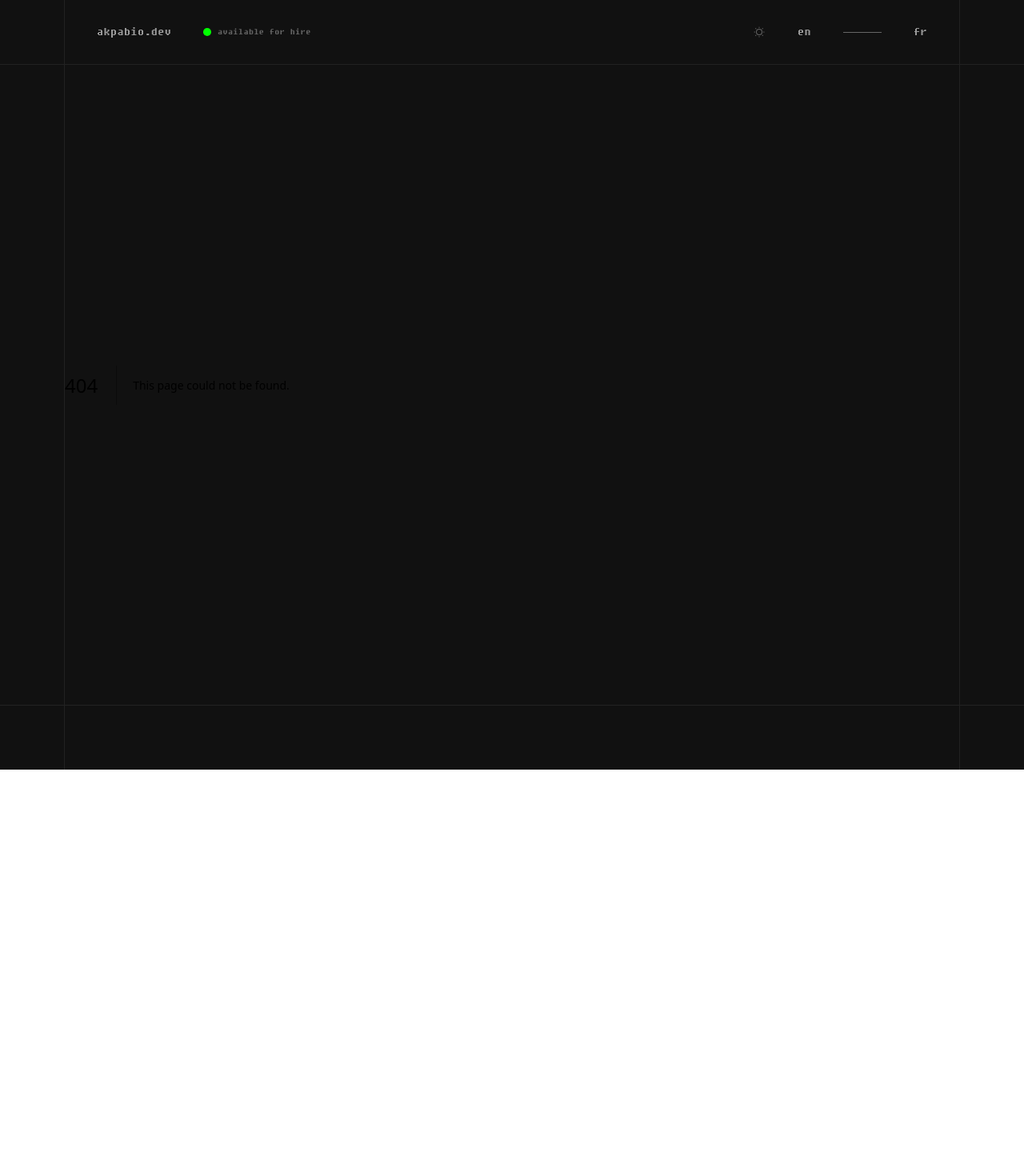
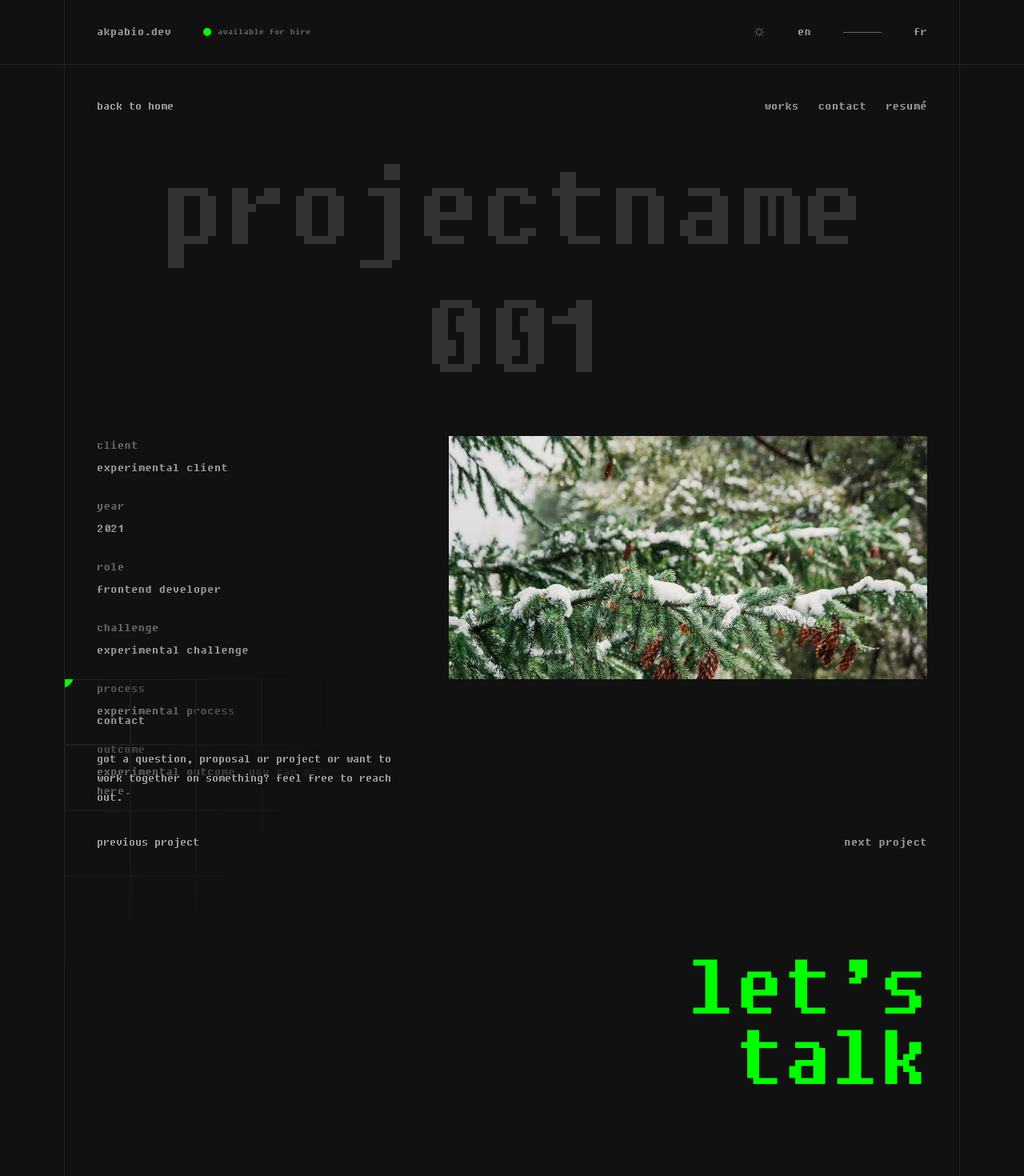
Before and after one commit to PrinceAkpabio/akpabio.dev, a Next.js app: page /project/001 in a window 1280 px wide. Before the commit this address had no page. Shown: the top 1470 px of the page at 80% size. Before the commit the page ends 962 px from the top, so only its background shows below. Built offline with nearby package versions, Linux system fonts and the light colour scheme.

Commit message:
Feat: project page

```diff
--- /dev/null
+++ b/app/[project]/[slug]/page.tsx
@@ -0,0 +1,126 @@
+"use client";
+
+import Contact from "@/components/contact";
+import React, { useEffect, useState } from "react";
+import styles from "@/styles/works.module.scss";
+import Link from "next/link";
+import { useRouter } from "next/navigation";
+import Image from "next/image";
+
+export default function Page({ params }: { params: { slug: string } }) {
+  const [projectId, setProjectId] = useState(1);
+  const router = useRouter();
+
+  const navLinkAction = () => {
+    router.push("/");
+
+    setTimeout(() => {
+      router.push("#works-section");
+    }, 500);
+  };
+
+  useEffect(() => {
+    const slug = Number(params.slug);
+    setProjectId(slug);
+  }, [params]);
+
+  return (
+    <>
+      <div className={styles.projectSection}>
+        <div className={styles.introduction}>
+          <div className={styles.left}>
+            <Link href="/" className={styles.introText}>
+              back to home
+            </Link>
+          </div>
+          <div className={styles.right}>
+            <span onClick={() => navLinkAction()} className={styles.menuItem}>
+              Works
+            </span>
+            <Link href="#contact-section" className={styles.menuItem}>
+              Contact
+            </Link>
+            <Link
+              href="/prince-akpabio-cv.pdf"
+              className={styles.menuItem}
+              download="prince-akpabio-cv"
+              target="_blank"
+            >
+              RESUMé
+            </Link>
+          </div>
+        </div>
+
+        <div className={styles.projectName}>
+          <p className={styles.name}>projectname {params.slug}</p>
+        </div>
+
+        <div className={styles.project}>
+          <div className={styles.projectDetails}>
+            <div className={styles.tag}>
+              <div className={styles.label}>client</div>
+              <div className={styles.content}>experimental client</div>
+            </div>
+            <div className={styles.tag}>
+              <div className={styles.label}>year</div>
+              <div className={styles.content}>2021</div>
+            </div>
+            <div className={styles.tag}>
+              <div className={styles.label}>role</div>
+              <div className={styles.content}>frontend developer</div>
+            </div>
+            <div className={styles.tag}>
+              <div className={styles.label}>challenge</div>
+              <div className={styles.content}>experimental challenge</div>
+            </div>
+            <div className={styles.tag}>
+              <div className={styles.label}>process</div>
+              <div className={styles.content}>experimental process</div>
+            </div>
+            <div className={styles.tag}>
+              <div className={styles.label}>outcome</div>
+              <div className={styles.content}>
+                experimental outcome. you can place links here.
+              </div>
+            </div>
+          </div>
+
+          <div className={styles.projectImage}>
+            <Image
+              width={100}
+              height={100}
+              src={
+                projectId === 2
+                  ? `/project-0${projectId}.png`
+                  : `/project-0${projectId}.jpg`
+              }
+              alt="project image"
+              className={styles.imageContent}
+            />
+          </div>
+        </div>
+
+        <div className={styles.projectNavigation}>
+          <div className={styles.left}>
+            <Link
+              href={`/project/00${projectId > 1 ? projectId - 1 : 1}`}
+              className={styles.previousLabel}
+            >
+              previous project
+            </Link>
+          </div>
+          <div className={styles.right}>
+            <Link
+              href={`/project/00${projectId < 8 ? projectId + 1 : 8}`}
+              className={styles.nextLabel}
+            >
+              next project
+            </Link>
+          </div>
+        </div>
+      </div>
+
+      <Contact />
+    </>
+  );
+}
--- a/app/globals.css
+++ b/app/globals.css
@@ -1,6 +1,8 @@
 body {
   margin: 0;
   padding: 0;
+  overflow: auto; /* Hide scrollbars */
+  /* cursor: wait; */
 }
 
 html {
--- a/components/page-wrapper.tsx
+++ b/components/page-wrapper.tsx
@@ -30,10 +30,8 @@ export default function PageWrapper({ children }: PageContextProps) {
 
   return (
     <>
-      {/* <Loading></Loading> */}
-      {isLoading ? (
-        <Loading></Loading>
-      ) : (
+      <AnimatePresence mode="wait">{isLoading && <Loading />}</AnimatePresence>
+
       <div className={styles.pageWrapperBackground}>
         <div className={styles.pageWrapperTop}>
           <div className={styles.pageWrapperTopLeftGrid}></div>
@@ -70,7 +68,6 @@ export default function PageWrapper({ children }: PageContextProps) {
           )}
         </AnimatePresence>
       </div>
-      )}
     </>
   );
 }
--- a/styles/works.module.scss
+++ b/styles/works.module.scss
@@ -128,3 +128,224 @@
     }
   }
 }
+
+.projectSection {
+  position: relative;
+  display: flex;
+  padding: 2.5rem;
+  flex-direction: column;
+  align-items: flex-start;
+  // justify-content: space-between;
+  width: 100%;
+  align-self: stretch;
+  height: 100%;
+  min-height: calc(100vh - 5rem);
+  box-sizing: border-box;
+  gap: 2.5rem;
+  //   cursor: none;
+
+  @include for-phone-only {
+    padding: 1.5rem;
+  }
+
+  .introduction {
+    display: flex;
+    justify-content: space-between;
+    align-items: flex-start;
+    align-self: stretch;
+
+    .left {
+      display: flex;
+      max-width: 25rem;
+      flex-direction: column;
+      align-items: flex-start;
+      gap: 1.5rem;
+      flex: 1 0 0;
+
+      .introText {
+        color: var(--black-0, #999);
+        font-family: Fixedsys 62;
+        font-size: 1rem;
+        font-style: normal;
+        font-weight: 500;
+        line-height: 1.5rem; /* 150% */
+        text-transform: lowercase;
+        text-decoration: none;
+        z-index: 7;
+      }
+    }
+
+    .right {
+      display: flex;
+      max-width: 25rem;
+      justify-content: flex-end;
+      align-items: flex-start;
+      gap: 1.5rem;
+      flex: 1 0 0;
+
+      @include for-phone-only {
+        display: none;
+      }
+
+      .menuItem {
+        color: var(--black-0, #999);
+        font-family: Fixedsys 62;
+        font-size: 1rem;
+        font-style: normal;
+        font-weight: 500;
+        line-height: 1.5rem; /* 150% */
+        letter-spacing: 0.04rem;
+        text-transform: lowercase;
+        text-decoration: none;
+        z-index: 7;
+        cursor: pointer;
+      }
+    }
+  }
+
+  .projectName {
+    display: flex;
+    justify-content: center;
+    align-items: flex-end;
+    gap: 2.5rem;
+    align-self: stretch;
+
+    .name {
+      color: var(--black-50, #333);
+      text-align: center;
+      font-family: Fixedsys 62;
+      font-size: 10rem;
+      font-style: normal;
+      font-weight: 500;
+      line-height: normal;
+      text-transform: lowercase;
+    }
+  }
+
+  .project {
+    display: flex;
+    align-items: flex-start;
+    justify-content: center;
+    gap: 40px;
+    align-self: stretch;
+
+    @include for-phone-only {
+      flex-direction: column-reverse;
+    }
+
+    .projectDetails {
+      display: flex;
+      max-width: 400px;
+      flex-direction: column;
+      align-items: flex-start;
+      gap: 24px;
+      flex: 1 0 0;
+      align-self: stretch;
+
+      .tag {
+        display: flex;
+        width: auto;
+        height: 52px;
+        flex-direction: column;
+        align-items: flex-start;
+        gap: 4px;
+
+        .label {
+          align-self: stretch;
+          color: var(--black-25, #666);
+          font-family: Fixedsys 62;
+          font-size: 1rem;
+          font-style: normal;
+          font-weight: 500;
+          line-height: 1.5rem; /* 150% */
+          letter-spacing: 0.64px;
+          text-transform: lowercase;
+        }
+
+        .content {
+          align-self: stretch;
+          color: var(--black-0, #999);
+          font-family: Fixedsys 62;
+          font-size: 1rem;
+          font-style: normal;
+          font-weight: 500;
+          line-height: 1.5rem; /* 150% */
+          letter-spacing: 0.64px;
+          text-transform: lowercase;
+        }
+      }
+    }
+
+    .projectImage {
+      display: flex;
+      width: 100%;
+      height: 456px;
+      max-width: 760px;
+      flex-direction: column;
+      align-items: flex-end;
+      gap: 24px;
+      flex: 1 0 0;
+
+      .imageContent {
+        width: 100%;
+        height: 100%;
+        object-fit: cover;
+        display: block;
+        background-blend-mode: saturation, normal;
+        box-sizing: border-box;
+      }
+    }
+  }
+
+  .projectNavigation {
+    display: flex;
+    justify-content: space-between;
+    align-items: flex-start;
+    align-self: stretch;
+
+    .left {
+      display: flex;
+      max-width: 25rem;
+      flex-direction: column;
+      align-items: flex-start;
+      gap: 1.5rem;
+      flex: 1 0 0;
+
+      .previousLabel {
+        color: var(--black-0, #999);
+        font-family: Fixedsys 62;
+        font-size: 1rem;
+        font-style: normal;
+        font-weight: 500;
+        line-height: 1.5rem; /* 150% */
+        text-transform: lowercase;
+        text-decoration: none;
+        z-index: 7;
+        cursor: pointer;
+      }
+    }
+
+    .right {
+      display: flex;
+      max-width: 25rem;
+      justify-content: flex-end;
+      align-items: flex-start;
+      gap: 1.5rem;
+      flex: 1 0 0;
+
+      .nextLabel {
+        color: var(--black-0, #999);
+        font-family: Fixedsys 62;
+        font-size: 1rem;
+        font-style: normal;
+        font-weight: 500;
+        line-height: 1.5rem; /* 150% */
+        letter-spacing: 0.04rem;
+        text-transform: lowercase;
+        text-decoration: none;
+        z-index: 7;
+        cursor: pointer;
+      }
+    }
+  }
+}
```
Lines whose indentation alone changed are shown as unchanged.
